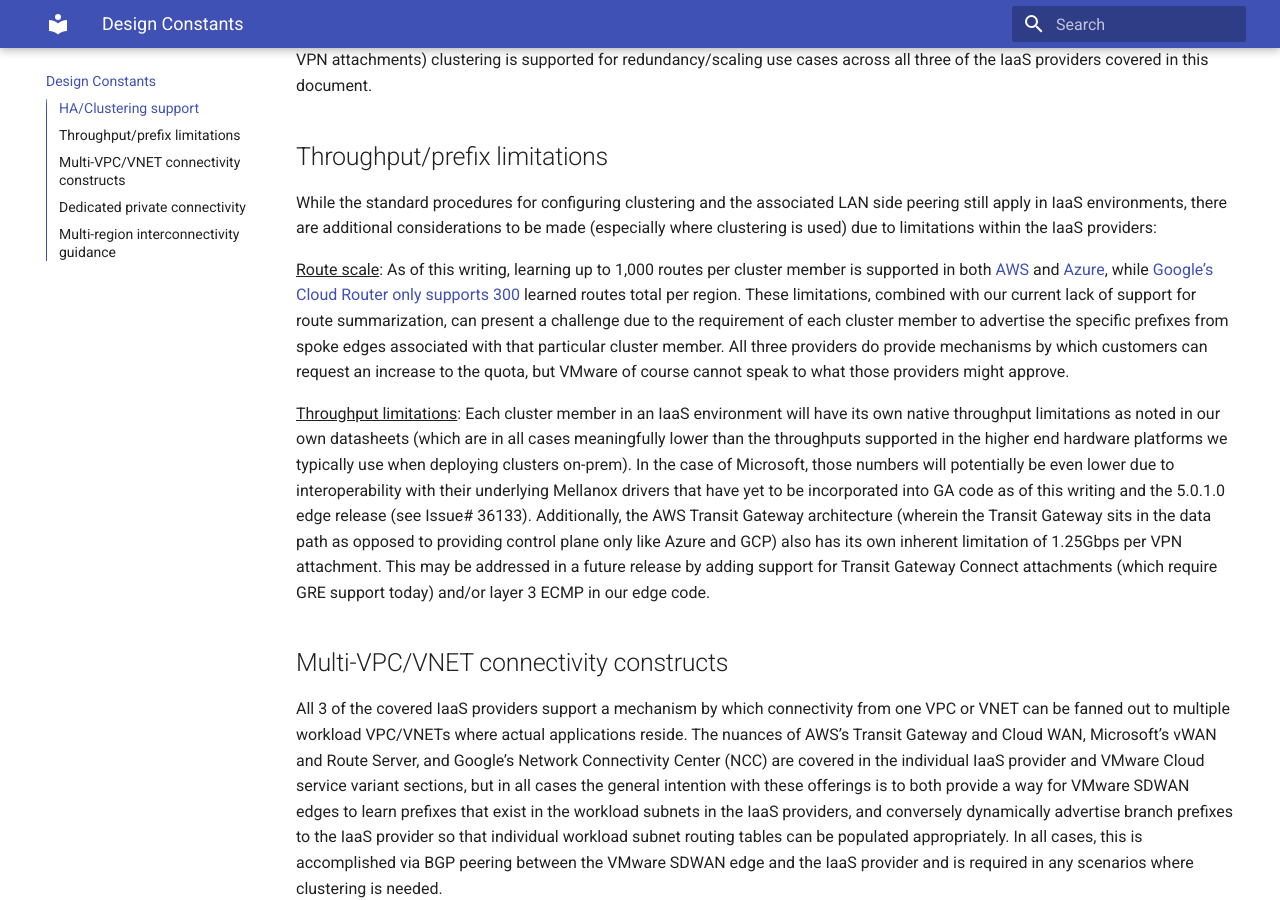
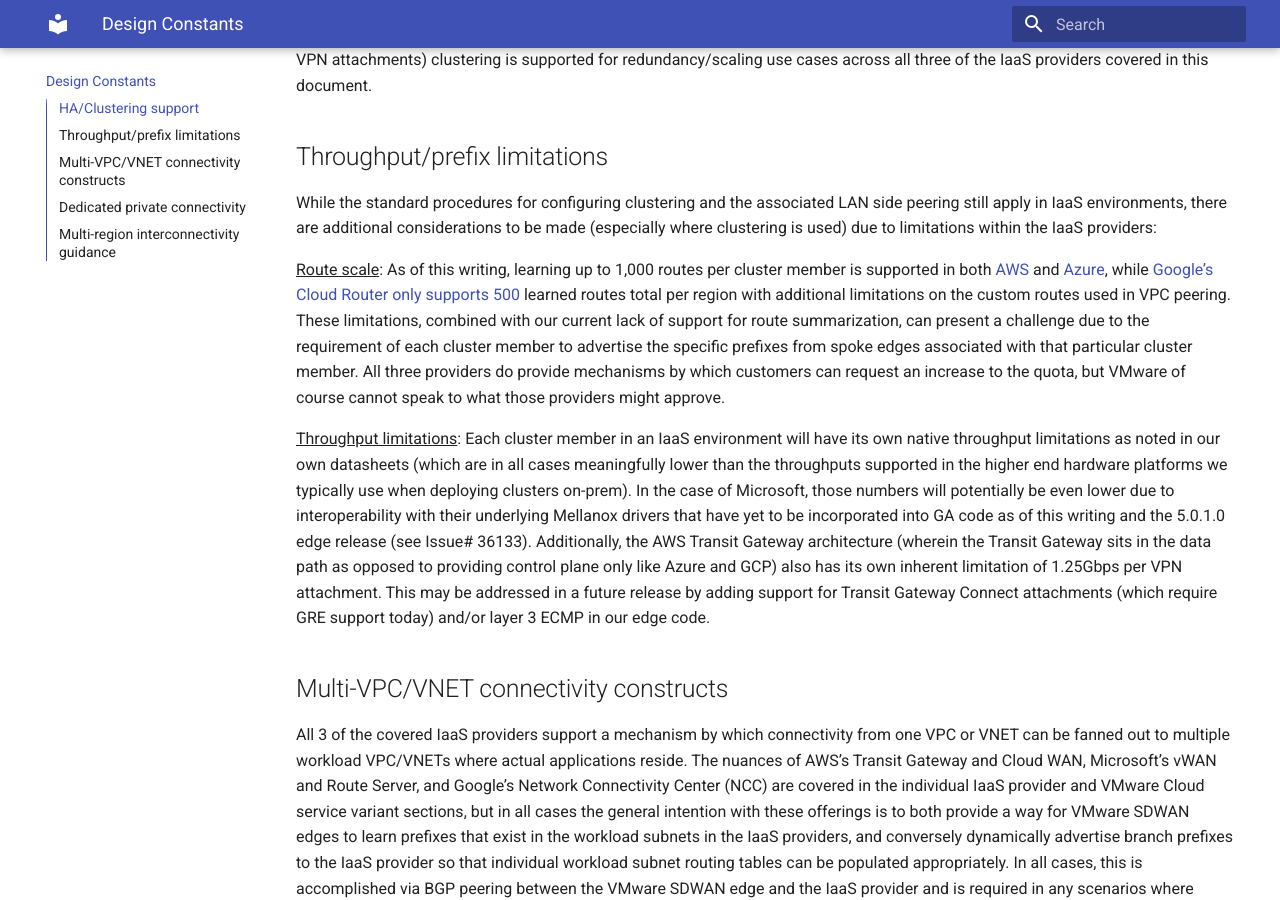
Before and after one commit to el-hoffer/velo-mc-refarch, an MkDocs documentation site: the page built from docs/1-overview.md, in a window 1280 px wide and 900 px high, scrolled down 324 px. Built offline with MkDocs 1.6.1 and Material for MkDocs 9.7.7, drawn with Linux system fonts in a browser that asks for light colours.

Commit message:
corrected GCP quota in overview

```diff
--- a/docs/1-overview.md
+++ b/docs/1-overview.md
@@ -12,7 +12,7 @@ title: Design Constants
 ## Throughput/prefix limitations
 While the standard procedures for configuring clustering and the associated LAN side peering still apply in IaaS environments, there are additional considerations to be made (especially where clustering is used) due to limitations within the IaaS providers:
 
-<u>Route scale</u>:  As of this writing, learning up to 1,000 routes per cluster member is supported in both [AWS](https://docs.aws.amazon.com/vpc/latest/tgw/transit-gateway-quotas.html) and [Azure](https://docs.microsoft.com/en-us/azure/route-server/route-server-faq), while [Google’s Cloud Router only supports 300](https://cloud.google.com/vpc/docs/quota) learned routes total per region.  These limitations, combined with our current lack of support for route summarization, can present a challenge due to the requirement of each cluster member to advertise the specific prefixes from spoke edges associated with that particular cluster member.  All three providers do provide mechanisms by which customers can request an increase to the quota, but VMware of course cannot speak to what those providers might approve.
+<u>Route scale</u>:  As of this writing, learning up to 1,000 routes per cluster member is supported in both [AWS](https://docs.aws.amazon.com/vpc/latest/tgw/transit-gateway-quotas.html) and [Azure](https://docs.microsoft.com/en-us/azure/route-server/route-server-faq), while [Google’s Cloud Router only supports 500](https://cloud.google.com/vpc/docs/quota) learned routes total per region with additional limitations on the custom routes used in VPC peering.  These limitations, combined with our current lack of support for route summarization, can present a challenge due to the requirement of each cluster member to advertise the specific prefixes from spoke edges associated with that particular cluster member.  All three providers do provide mechanisms by which customers can request an increase to the quota, but VMware of course cannot speak to what those providers might approve.
 
 <u>Throughput limitations</u>:  Each cluster member in an IaaS environment will have its own native throughput limitations as noted in our own datasheets (which are in all cases meaningfully lower than the throughputs supported in the higher end hardware platforms we typically use when deploying clusters on-prem).  In the case of Microsoft, those numbers will potentially be even lower due to interoperability with their underlying Mellanox drivers that have yet to be incorporated into GA code as of this writing and the 5.0.1.0 edge release (see Issue# 36133).  Additionally, the AWS Transit Gateway architecture (wherein the Transit Gateway sits in the data path as opposed to providing control plane only like Azure and GCP) also has its own inherent limitation of 1.25Gbps per VPN attachment.  This may be addressed in a future release by adding support for Transit Gateway Connect attachments (which require GRE support today) and/or layer 3 ECMP in our edge code.
 
```
